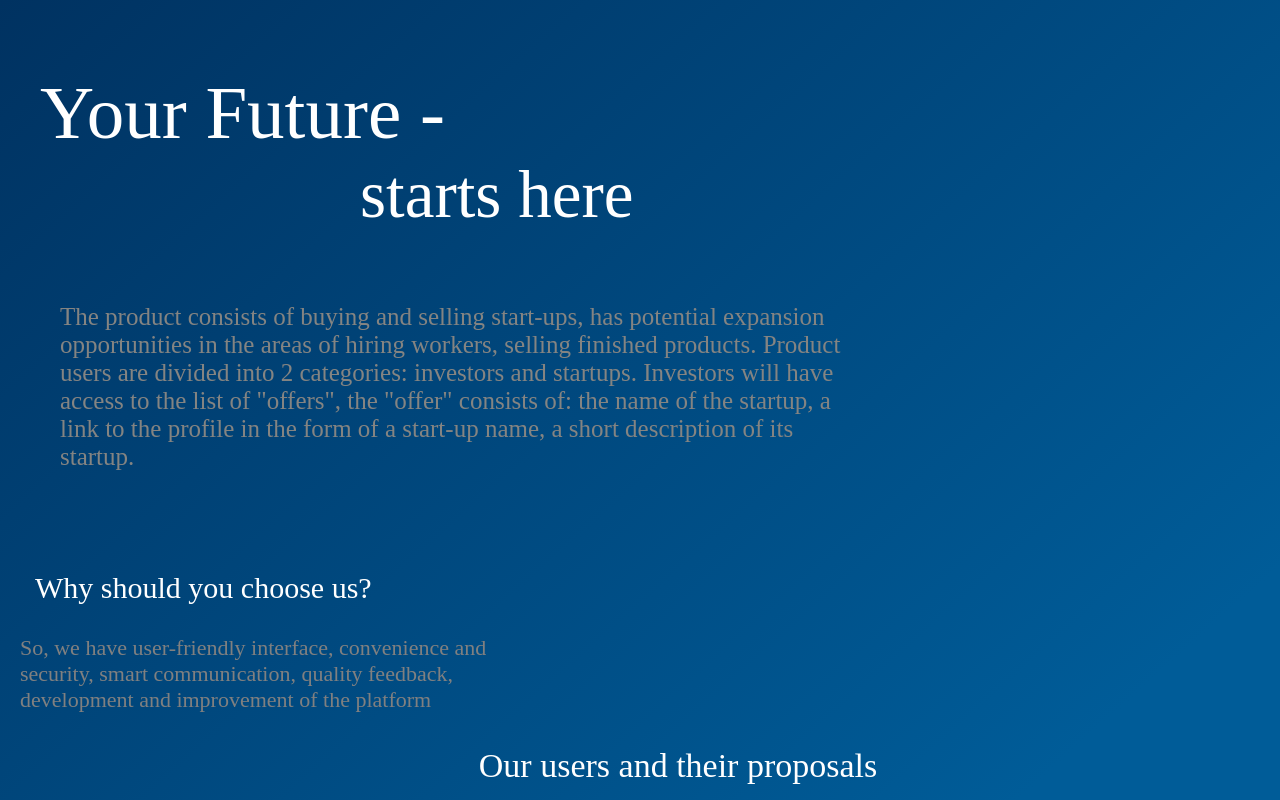
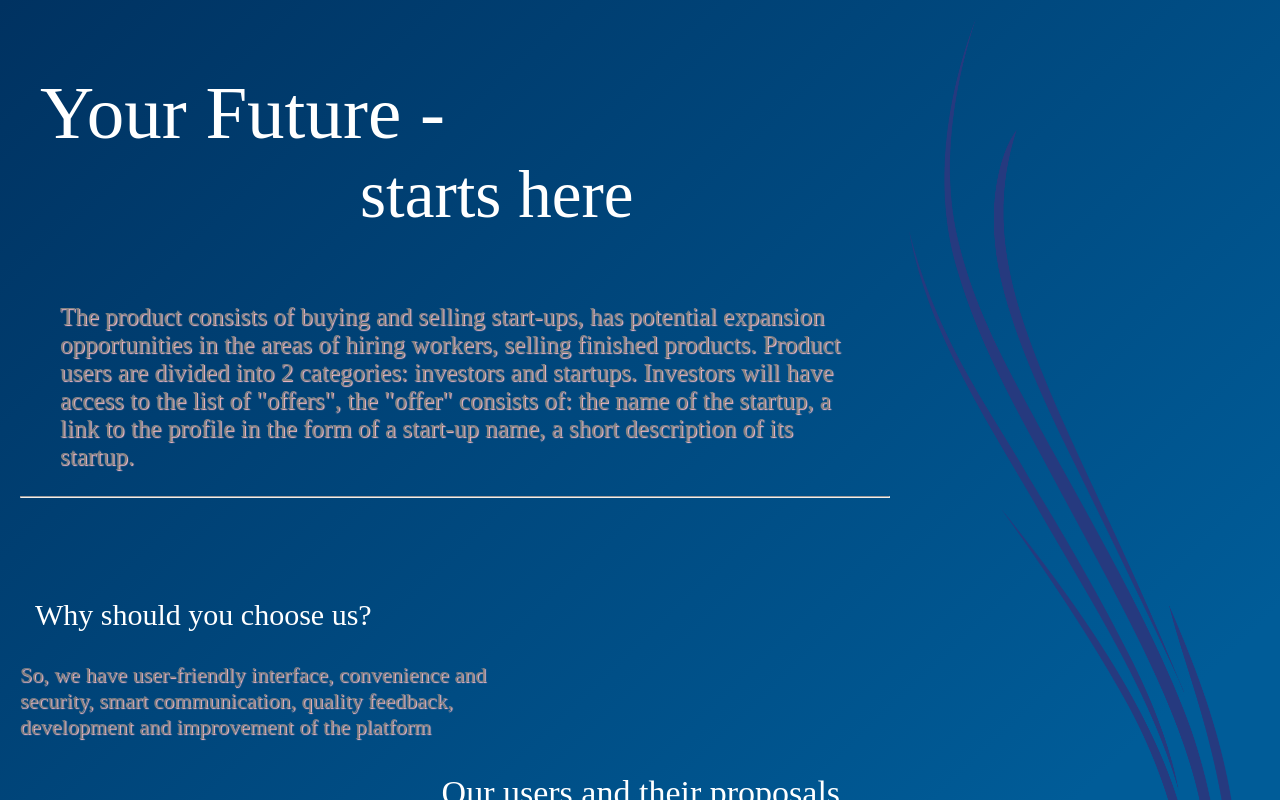
Before and after one commit to dusenkot/marketplace, a React (Vite) app: page /about in a window 1280 px wide. Shown: the top 800 px of the page. Built offline with nearby package versions, Linux system fonts and the light colour scheme.

Commit message:
dodawanie

```diff
--- a/src/components/screens/home/about us/about.jsx
+++ b/src/components/screens/home/about us/about.jsx
@@ -1,16 +1,20 @@
 import React from 'react';
 import profile from './a22.jpg';
 import bgimage_prof from './a23.png';
-import bg from './12.jpeg'
+import bg from './12.jpeg';
+import line from './linia.png';
 function About() {
   return (
     <div style={styles.container}>
+        <img src = {line} style = {styles.line}></img>
       <h1 style={styles.heading}>Your Future - </h1>
       <p style={styles.heading1}>starts here</p>
       <p style = {styles.aboutus}>The product consists of buying and selling start-ups, has potential expansion opportunities in the areas of hiring workers,
         selling finished products. Product users are divided into 2 categories: investors and startups. Investors will have access to
          the list of "offers", the "offer" consists of: the name of the startup, a link to the profile in the form of a start-up name,
           a short description of its startup.</p>
+
+          <hr style = {styles.linia}></hr>
       <p style={styles.text}>Why should you choose us?</p>
       <p style={styles.text_main}>
         So, we have user-friendly interface, convenience and security, smart communication, quality feedback, development and improvement of the platform
@@ -38,7 +42,13 @@ const styles = {
     padding: '20px',
     textAlign: 'left',
   },
+  line:{
+    float:"right",
+    height:'1160px',
+    width:'450px%'
+  },
   aboutus:{
+    textShadow:"1px 1px 1px pink",
     marginLeft:"40px",
     color:"#848482",
     width:"800px",
@@ -63,18 +73,23 @@ const styles = {
     marginLeft: '340px',
     marginTop: '0px',
   },
+  linia:{
+    marginRight:"500px",
+    width:"70%"
+  },
   text: {
     marginTop:"100px",
     paddingLeft: '15px',
     fontSize: '30px',
   },
   text_main: {
+    textShadow:"1px 1px 1px pink",
     color: "gray",
     fontSize: '22px',
     width: "500px"
   },
   users_proposals: {
-    marginLeft: '37%',
+    marginLeft: '34%',
     fontSize: '34px',
   },
 
```
Also changed, not shown: src/components/screens/home/about us/linia.png (added).
